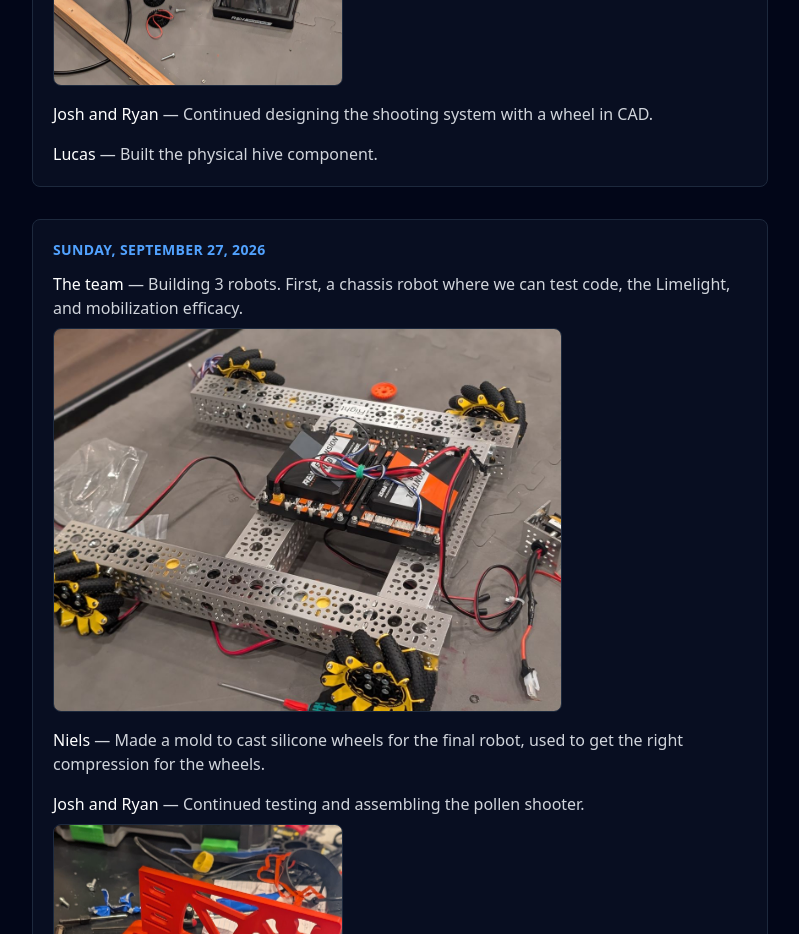
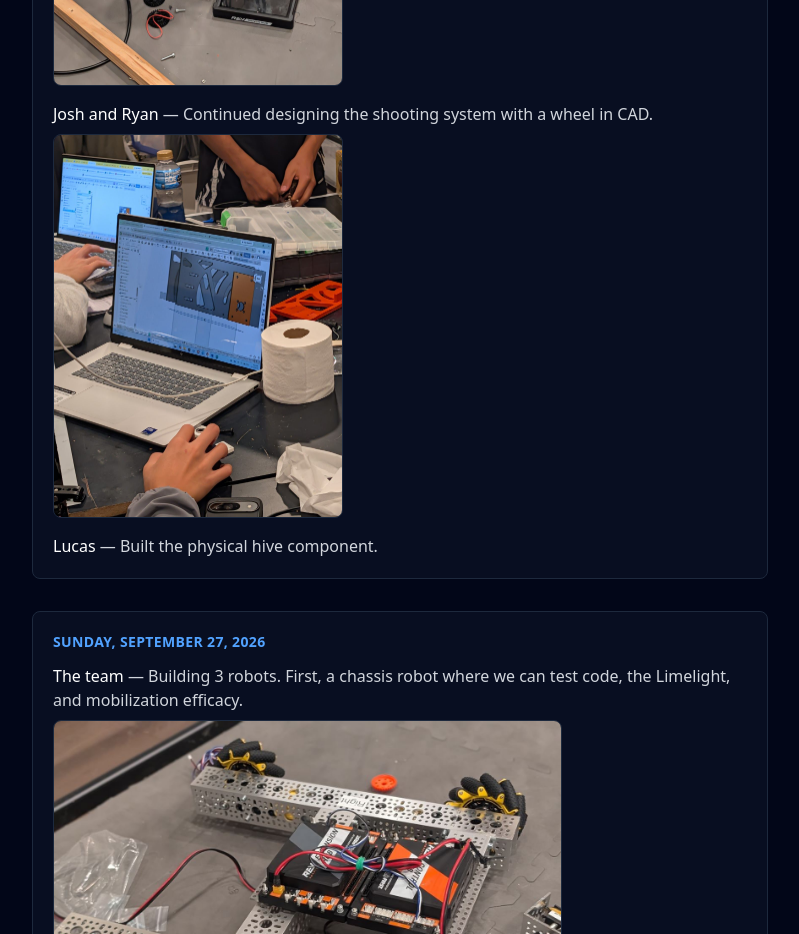
Before and after one commit to AutomatedAndroids/ftc_website_26_27, a React (Vite) app: page /log in a window 1280 px wide. Shown: the part 1060-1994 px from the top of the page, without its empty margins (240-1039 px from the left). Built offline with nearby package versions, Linux system fonts and the light colour scheme.

Commit message:
Add photo of Josh and Ryan's shooter CAD work to 10/18/26 log entry
Co-Authored-By: Claude Sonnet 5 <noreply@anthropic.com>

```diff
--- a/src/data/buildLog.js
+++ b/src/data/buildLog.js
@@ -18,6 +18,7 @@ export const buildLog = [
       {
         who: 'Josh and Ryan',
         what: 'Continued designing the shooting system with a wheel in CAD.',
+        photos: ['/log/2026-10-18-shooter-cad.jpg'],
       },
       {
         who: 'Lucas',
```
Also changed, not shown: public/log/2026-10-18-shooter-cad.jpg (added).
